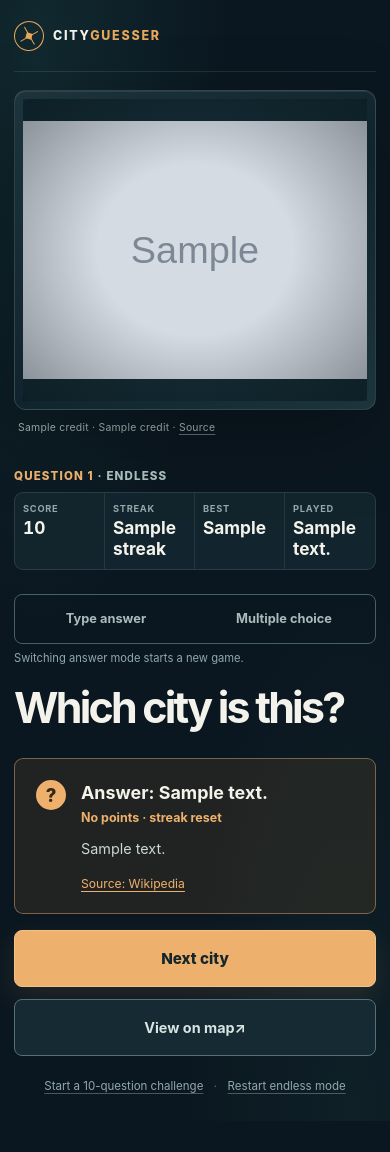
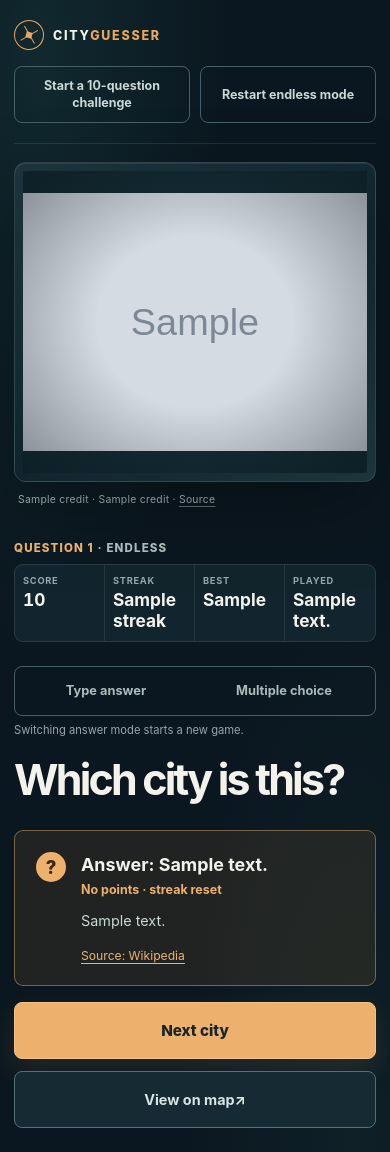
Before and after one commit to MikeGod-glitch/Cityguesser, a Flask app: template templates/index.html in a window 390 px wide. Before the commit the page ends 1094 px from the top, so only its background shows below. Run offline with Flask 3, Linux system fonts and the light colour scheme; the template is opened without the code that fills it: most values are stand-ins (such as "Sample title", 1, 10 or a date in 2020); grey boxes marked "Sample" are stand-in pictures; data that the repository does not hold is empty.

Commit message:
Move game length controls to responsive header buttons

```diff
--- a/static/style.css
+++ b/static/style.css
@@ -140,11 +140,10 @@ h1 { max-width: 540px; margin: 0 0 36px; font-size: clamp(2.75rem, 4vw, 4.75rem)
 .summary-stat strong { color: #f3f3eb; font-size: 1.55rem; font-variant-numeric: tabular-nums; }
 .summary-score strong { color: #eeb16d; }
 .mode-actions { display: grid; grid-template-columns: 1fr 1fr; gap: 12px; max-width: 520px; }
-.reset-form { max-width: 420px; margin-top: 18px; text-align: center; }
-.reset-form span { color: #587078; font-size: .7rem; }
-.reset-button { padding: 4px 6px; border: 0; background: transparent; color: #92a8aa; cursor: pointer; font-size: .72rem; text-decoration: underline; text-decoration-color: rgba(146, 168, 170, .45); text-underline-offset: 3px; }
-.reset-button:hover { color: #fff; }
-.reset-button:focus-visible { outline: 2px solid #eeb16d; outline-offset: 3px; }
+.game-mode-controls { display: flex; gap: 10px; margin-left: auto; }
+.game-mode-button { min-height: 42px; padding: 10px 16px; border: 1px solid #456068; border-radius: 8px; background: transparent; color: #cad8d5; cursor: pointer; font-size: .78rem; font-weight: 700; line-height: 1.4; transition: border-color .2s, background .2s; }
+.game-mode-button:hover { border-color: #eeb16d; background: #152a33; color: #fff; }
+.game-mode-button:focus-visible { outline: 2px solid #eeb16d; outline-offset: 3px; }
 
 @keyframes rise-in { from { opacity: 0; transform: translateY(13px); } to { opacity: 1; transform: translateY(0); } }
 
@@ -159,7 +158,9 @@ h1 { max-width: 540px; margin: 0 0 36px; font-size: clamp(2.75rem, 4vw, 4.75rem)
 
 @media (max-width: 600px) {
     .page-shell { width: min(100% - 28px, 520px); }
-    .site-header { min-height: 72px; }
+    .site-header { min-height: 72px; flex-wrap: wrap; gap: 16px; padding: 20px 0; }
+    .game-mode-controls { display: grid; grid-template-columns: repeat(2, minmax(0, 1fr)); width: 100%; margin-left: 0; }
+    .game-mode-button { padding: 10px; overflow-wrap: anywhere; }
     .brand { gap: 9px; }
     .brand-mark { width: 30px; height: 30px; }
     .brand-name { font-size: .78rem; }
--- a/templates/index.html
+++ b/templates/index.html
@@ -31,6 +31,12 @@
                 <span class="brand-mark" aria-hidden="true"><span></span></span>
                 <span class="brand-name">CITY<span>GUESSER</span></span>
             </a>
+            {% if not game_summary %}
+            <form class="game-mode-controls" action="/reset" method="post" aria-label="Game length">
+                <button class="game-mode-button" type="submit" name="mode" value="challenge">{{ 'Restart challenge' if game_mode == 'challenge' else 'Start a 10-question challenge' }}</button>
+                <button class="game-mode-button" type="submit" name="mode" value="endless">{{ 'Endless mode' if game_mode == 'challenge' else 'Restart endless mode' }}</button>
+            </form>
+            {% endif %}
         </header>
 
         <main class="game-layout">
@@ -130,11 +136,6 @@
                         {% endif %}
                     </div>
                     {% endif %}
-                    <form class="reset-form" action="/reset" method="post">
-                        <button class="reset-button" type="submit" name="mode" value="challenge">{{ 'Restart challenge' if game_mode == 'challenge' else 'Start a 10-question challenge' }}</button>
-                        <span aria-hidden="true">·</span>
-                        <button class="reset-button" type="submit" name="mode" value="endless">{{ 'Endless mode' if game_mode == 'challenge' else 'Restart endless mode' }}</button>
-                    </form>
                     {% endif %}
                 </div>
             </section>
```
